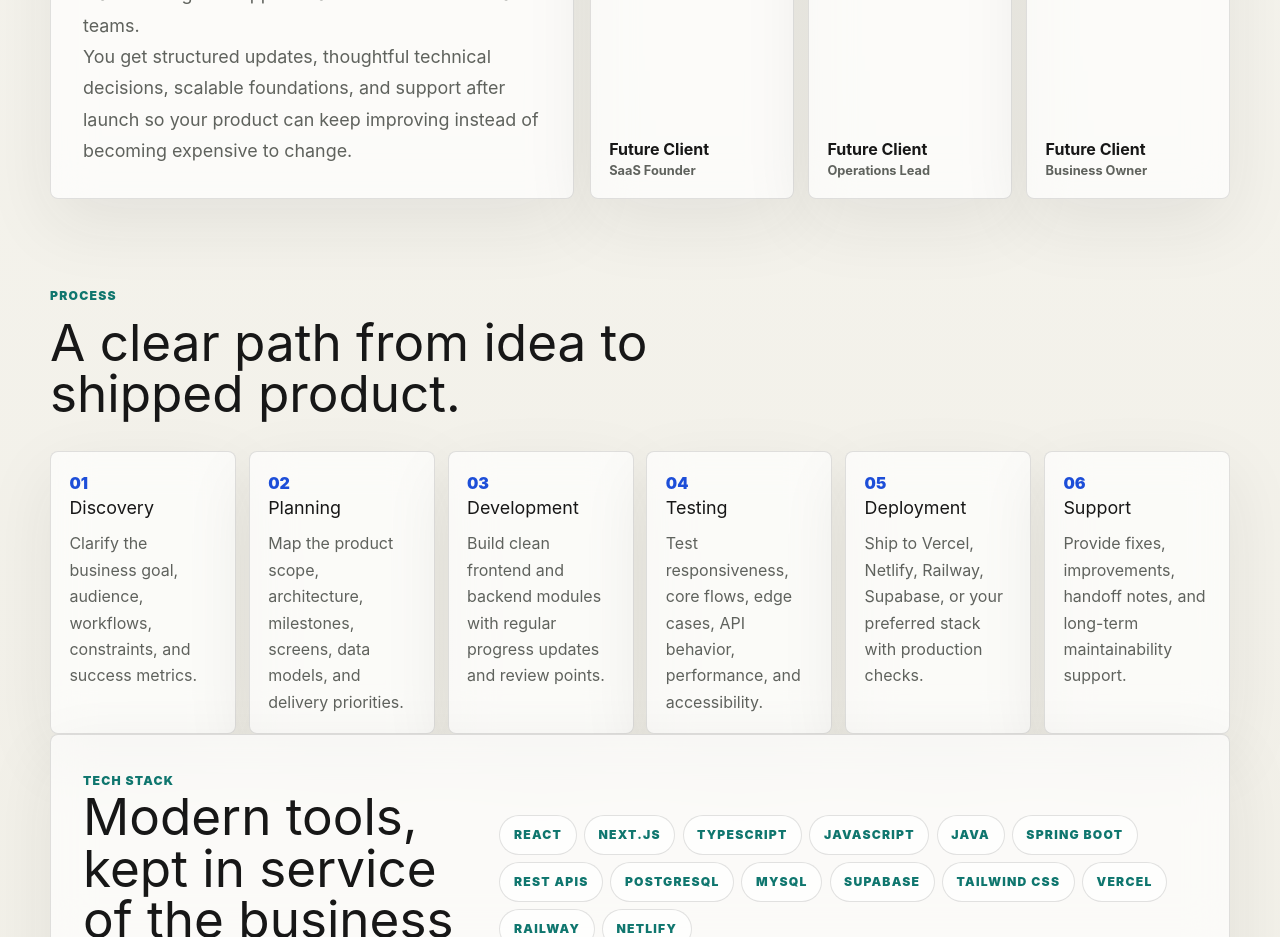
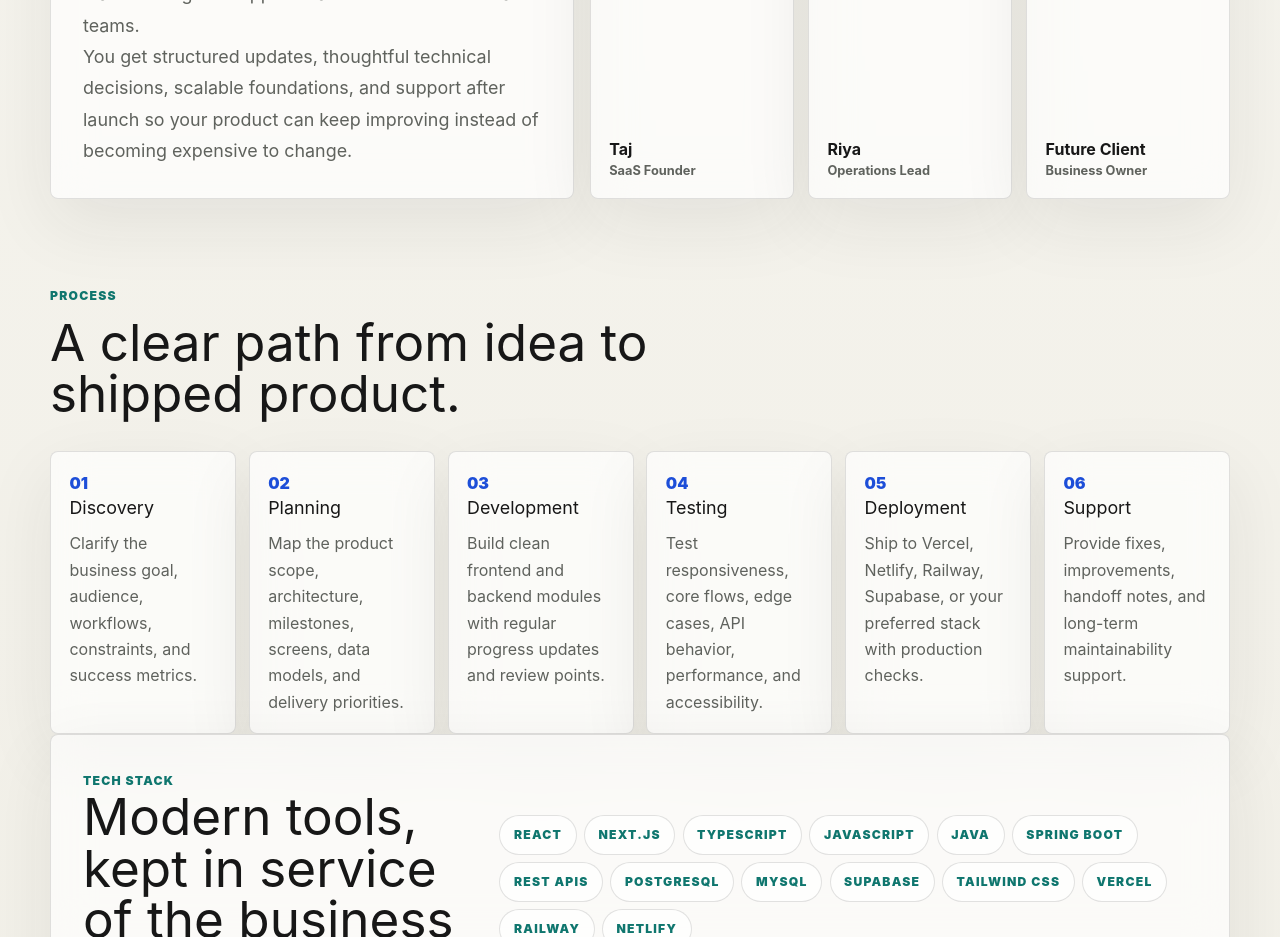
Before and after one commit to YuvrajCodes11/Yuvraj_Portfolio, a React (Vite) app in the folder yuvraj-singh-sidhu-portfolio/: page / in a window 1280 px wide. Shown: the part 4820-5757 px from the top of the page. Built offline with nearby package versions, Linux system fonts and the light colour scheme.

Commit message:
Update testimonial client names

```diff
--- a/yuvraj-singh-sidhu-portfolio/src/data.ts
+++ b/yuvraj-singh-sidhu-portfolio/src/data.ts
@@ -133,12 +133,12 @@ export const TECH_STACK = [
 export const TESTIMONIAL_PLACEHOLDERS = [
   {
     quote: 'Yuvraj communicates clearly, works reliably, and treats product quality like a business requirement.',
-    name: 'Future Client',
+    name: 'Taj',
     role: 'SaaS Founder',
   },
   {
     quote: 'The delivery process is structured, transparent, and focused on outcomes instead of just shipping screens.',
-    name: 'Future Client',
+    name: 'Riya',
     role: 'Operations Lead',
   },
   {
```
Also changed, not shown: 2 other files (tests, documents, lock files or other folders).
